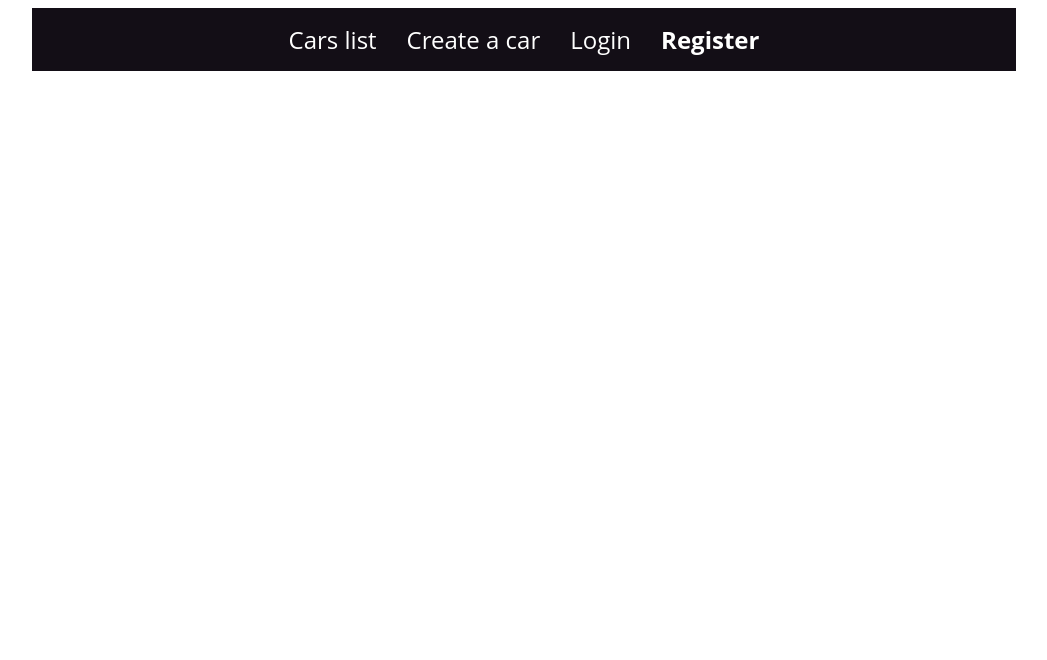
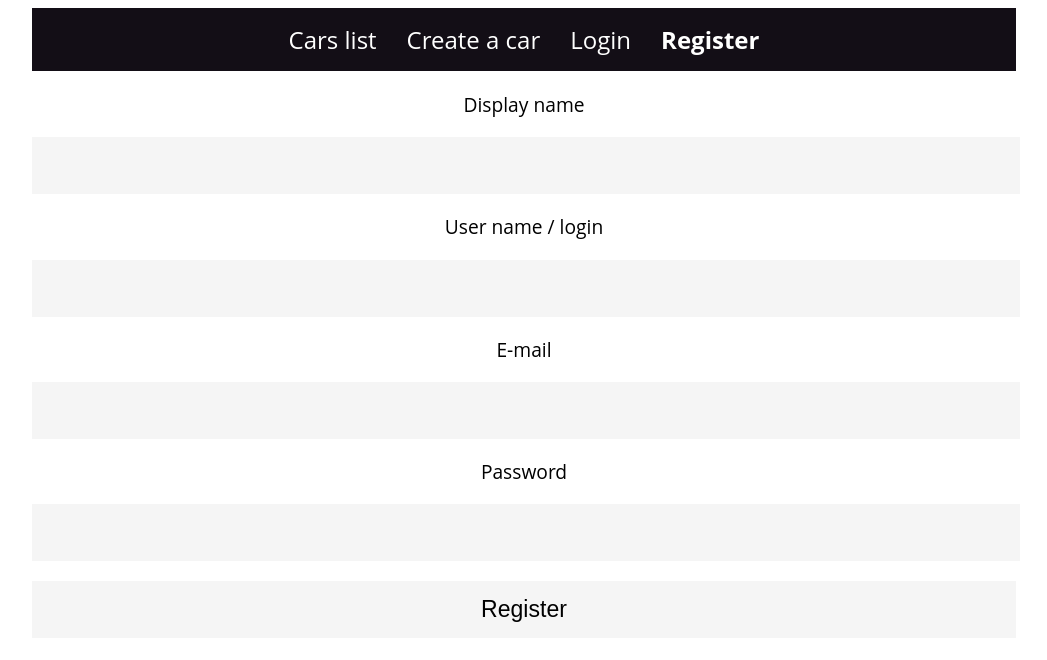
Before and after one commit to MrKubis/Cars-Web-Application, a React (Create React App) app in the folder frontend/cars-web-app/: page /register in a window 1280 px wide. Shown: the top 660 px of the page, without its empty margins (116-1163 px from the left). Built offline with nearby package versions, Linux system fonts and the light colour scheme; no server answers.

Commit message:
Feat Registering in frontend

```diff
--- a/frontend/cars-web-app/src/components/LoginForm.tsx
+++ b/frontend/cars-web-app/src/components/LoginForm.tsx
@@ -17,7 +17,7 @@ export default function LoginForm(){
         const formData = new FormData(event.currentTarget);
         console.log(formData);
 
-        api.post("http://localhost:5257/api/account/login",
+        api.post("/account/login",
         {
             email:formData.get("email") as string,
             password:formData.get("password") as string
@@ -33,8 +33,10 @@ export default function LoginForm(){
         })
         .finally(()=>{
             setIsLoading(false);
+
         })
     }
+
 
     return(
         <form onSubmit={handleSubmit}>
@@ -47,10 +49,10 @@ export default function LoginForm(){
                 <input type="password" required name="password"/>
             </div>
             <div>
-                <p></p>
+                <p>Logged in!</p>
                 <input type="submit" value={"Log in"}/>
 
             </div>
         </form>
-    )
+    );
 }
--- /dev/null
+++ b/frontend/cars-web-app/src/components/RegisterForm.tsx
@@ -0,0 +1,72 @@
+import { useContext, useEffect, useState } from "react";
+import AuthContext from "../providers/AuthProvider";
+import api from "../api/api";
+
+export default function RegisterForm(){
+
+    const auth = useContext(AuthContext);
+    if(!auth) throw new Error("AuthContext missing");
+
+
+    const { setUser } = auth;
+    const [isLoading, setIsLoading] = useState<Boolean>(false);
+    const [error, setError] = useState<string |  null>(null);
+
+    const handleSubmit = (event:React.FormEvent<HTMLFormElement>) =>{
+        setIsLoading(true);
+        event.preventDefault();
+        const formData = new FormData(event.currentTarget);
+        console.log(formData);
+
+        api.post("/account/register",
+            {
+                userName:formData.get("userName") as string,
+                displayName:formData.get("displayName") as string,
+                email:formData.get("email") as string,
+                password:formData.get("password") as string
+            }
+        )
+        .then((response) =>{
+            setUser(response.data);
+            console.log(response.data);
+        })
+        .catch((error)=>{
+            throw new Error(error)
+        })
+        .finally(()=>setIsLoading(false));
+
+    }
+    return(
+        <form onSubmit={handleSubmit}>
+            <div>
+                <p>
+                    Display name
+                </p>
+                <input type="text" required name="displayName"/>
+            </div>
+            <div>
+                <p>
+                    User name / login
+                </p>
+                <input type="text" required name="userName"/>
+            </div>
+            <div>
+                <p>
+                    E-mail
+                </p>
+                <input type="email" required name="email"/>
+            </div>
+            <div>
+                <p>
+                    Password
+                </p>
+                <input type="password" required name="password"/>
+            </div>
+            <div>
+            <p/>
+            <input type="submit" value={"Register"}/>
+
+            </div>
+        </form>
+    );
+}
--- a/frontend/cars-web-app/src/pages/RegisterPage.tsx
+++ b/frontend/cars-web-app/src/pages/RegisterPage.tsx
@@ -1,5 +1,7 @@
+import RegisterForm from "../components/RegisterForm";
+
 export default function RegisterPage(){
     return(
-        <></>
+        <RegisterForm/>
     );
 }
```
Also changed, not shown: 1 other file (tests, documents, lock files or other folders).
